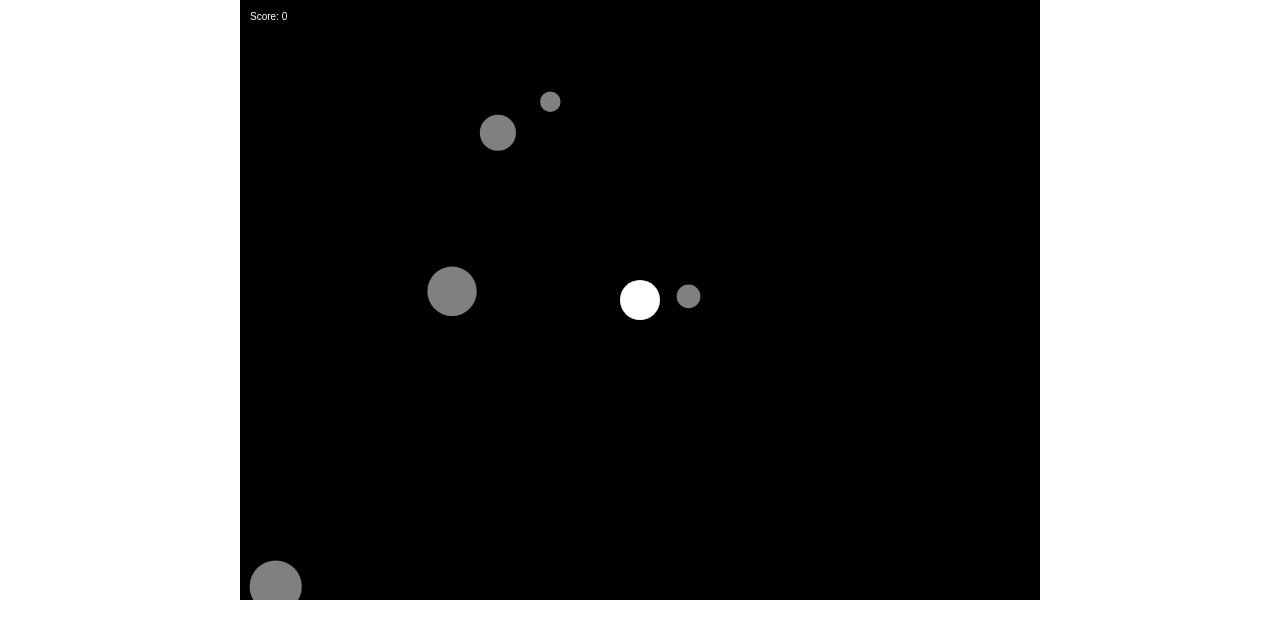
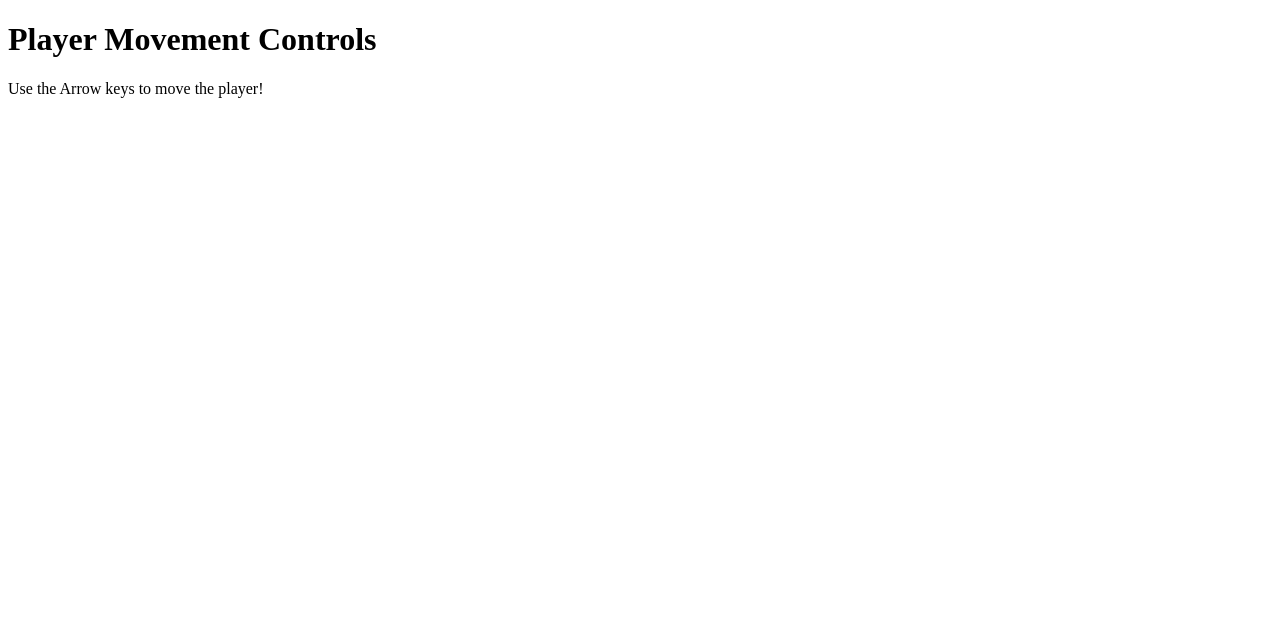
Before and after one commit to jimpfogarty-tech/Claude-code-work, a plain HTML site: page index.html in a window 1280 px wide. Drawn offline with Linux system fonts and the light colour scheme.

Commit message:
Update index.html to include player movement controls with Arrow keys

```diff
--- a/index.html
+++ b/index.html
@@ -3,114 +3,30 @@
 <head>
     <meta charset="UTF-8">
     <meta name="viewport" content="width=device-width, initial-scale=1.0">
-    <title>Asteroids Game</title>
-    <style>
-        body { margin: 0; overflow: hidden; }
-        canvas { background: black; display: block; margin: auto; }
-    </style>
+    <title>Player Movement Controls</title>
 </head>
 <body>
-    <canvas id="gameCanvas" width="800" height="600"></canvas>
+    <h1>Player Movement Controls</h1>
+    <p>Use the Arrow keys to move the player!</p>
     <script>
-        const canvas = document.getElementById('gameCanvas');
-        const ctx = canvas.getContext('2d');
-
-        // Game variables
-        let score = 0;
-        let asteroids = [];
-        let bullets = [];
-
-        // Initialize player
-        const player = { x: canvas.width / 2, y: canvas.height / 2, radius: 20 };
-
-        // Initialize asteroids
-        function createAsteroid() {
-            const x = Math.random() * canvas.width;
-            const y = Math.random() * canvas.height;
-            const radius = Math.random() * (30 - 10) + 10;
-            asteroids.push({ x, y, radius });
-        }
-
-        // Update game
-        function update() {
-            ctx.clearRect(0, 0, canvas.width, canvas.height);
-            drawPlayer();
-            drawAsteroids();
-            drawBullets();
-            detectCollisions();
-            // Update score
-            ctx.fillStyle = "white";
-            ctx.fillText(`Score: ${score}`, 10, 20);
-        }
-
-        // Draw player
-        function drawPlayer() {
-            ctx.fillStyle = "white";
-            ctx.beginPath();
-            ctx.arc(player.x, player.y, player.radius, 0, Math.PI * 2);
-            ctx.fill();
-        }
-
-        // Draw asteroids
-        function drawAsteroids() {
-            ctx.fillStyle = "grey";
-            asteroids.forEach(asteroid => {
-                ctx.beginPath();
-                ctx.arc(asteroid.x, asteroid.y, asteroid.radius, 0, Math.PI * 2);
-                ctx.fill();
-            });
-        }
-
-        // Create and draw bullets
-        function shoot() {
-            const bullet = { x: player.x, y: player.y, radius: 5 };
-            bullets.push(bullet);
-        }
-
-        function drawBullets() {
-            ctx.fillStyle = "red";
-            bullets.forEach(bullet => {
-                ctx.beginPath();
-                ctx.arc(bullet.x, bullet.y, bullet.radius, 0, Math.PI * 2);
-                ctx.fill();
-            });
-        }
-
-        // Detect collisions
-        function detectCollisions() {
-            asteroids.forEach((asteroid, index) => {
-                bullets.forEach((bullet, bulletIndex) => {
-                    const dx = asteroid.x - bullet.x;
-                    const dy = asteroid.y - bullet.y;
-                    const distance = Math.sqrt(dx * dx + dy * dy);
-
-                    if (distance < asteroid.radius + bullet.radius) {
-                        asteroids.splice(index, 1);
-                        bullets.splice(bulletIndex, 1);
-                        score += 10;
-                    }
-                });
-            });
-        }
-
-        // Game loop
-        function gameLoop() {
-            update();
-            requestAnimationFrame(gameLoop);
-        }
-
-        // Initialize game
-        function init() {
-            for (let i = 0; i < 5; i++) createAsteroid();  // Create initial asteroids
-            gameLoop();
-        }
-
-        // Event listener for shooting
-        window.addEventListener('keydown', (e) => {
-            if (e.code === 'Space') shoot();
+        document.addEventListener('keydown', function(event) {
+            switch (event.key) {
+                case 'ArrowUp':
+                    console.log('Move Up');
+                    break;
+                case 'ArrowDown':
+                    console.log('Move Down');
+                    break;
+                case 'ArrowLeft':
+                    console.log('Move Left');
+                    break;
+                case 'ArrowRight':
+                    console.log('Move Right');
+                    break;
+                default:
+                    break;
+            }
         });
-
-        init();
     </script>
 </body>
 </html>
```
